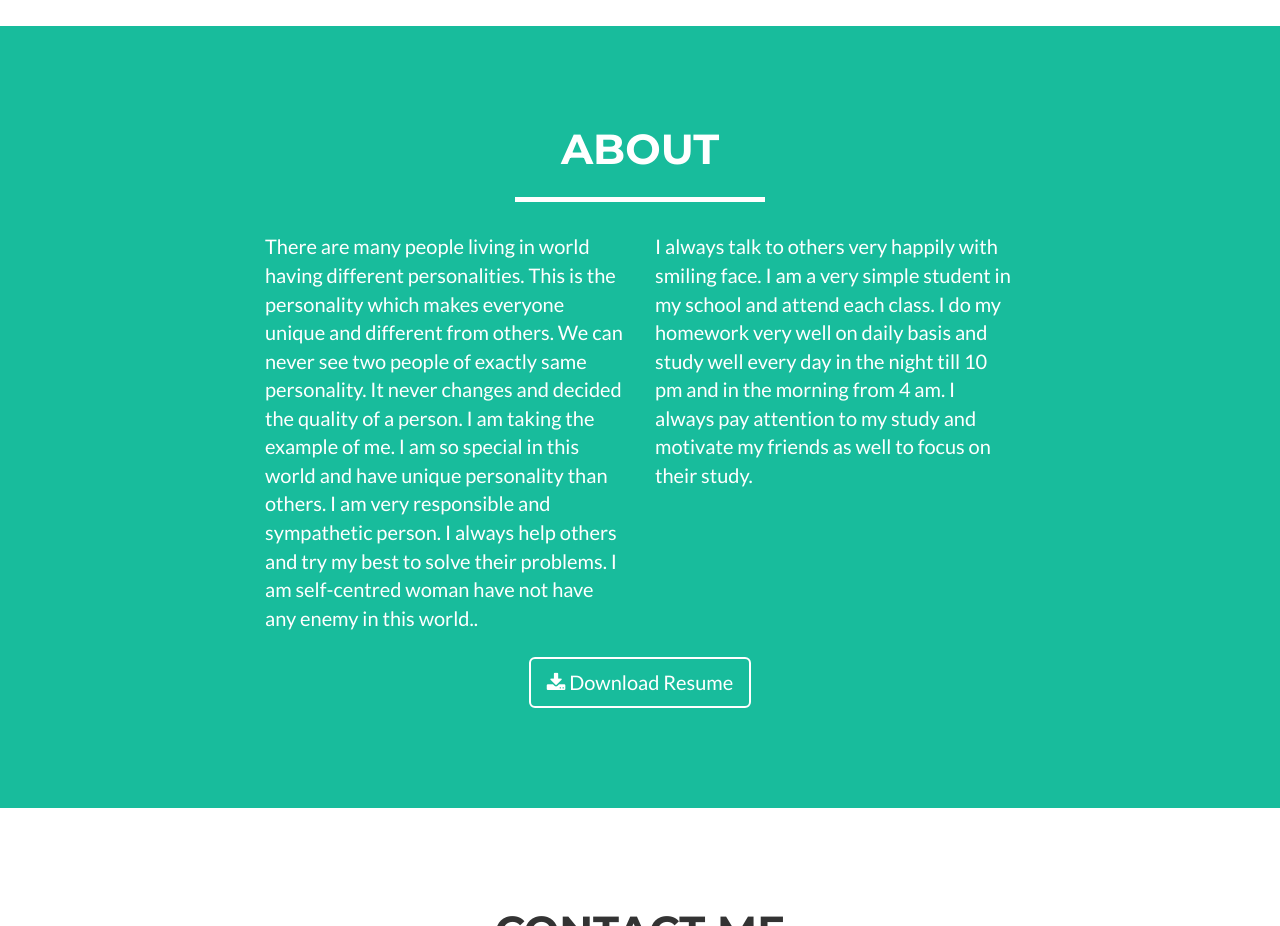
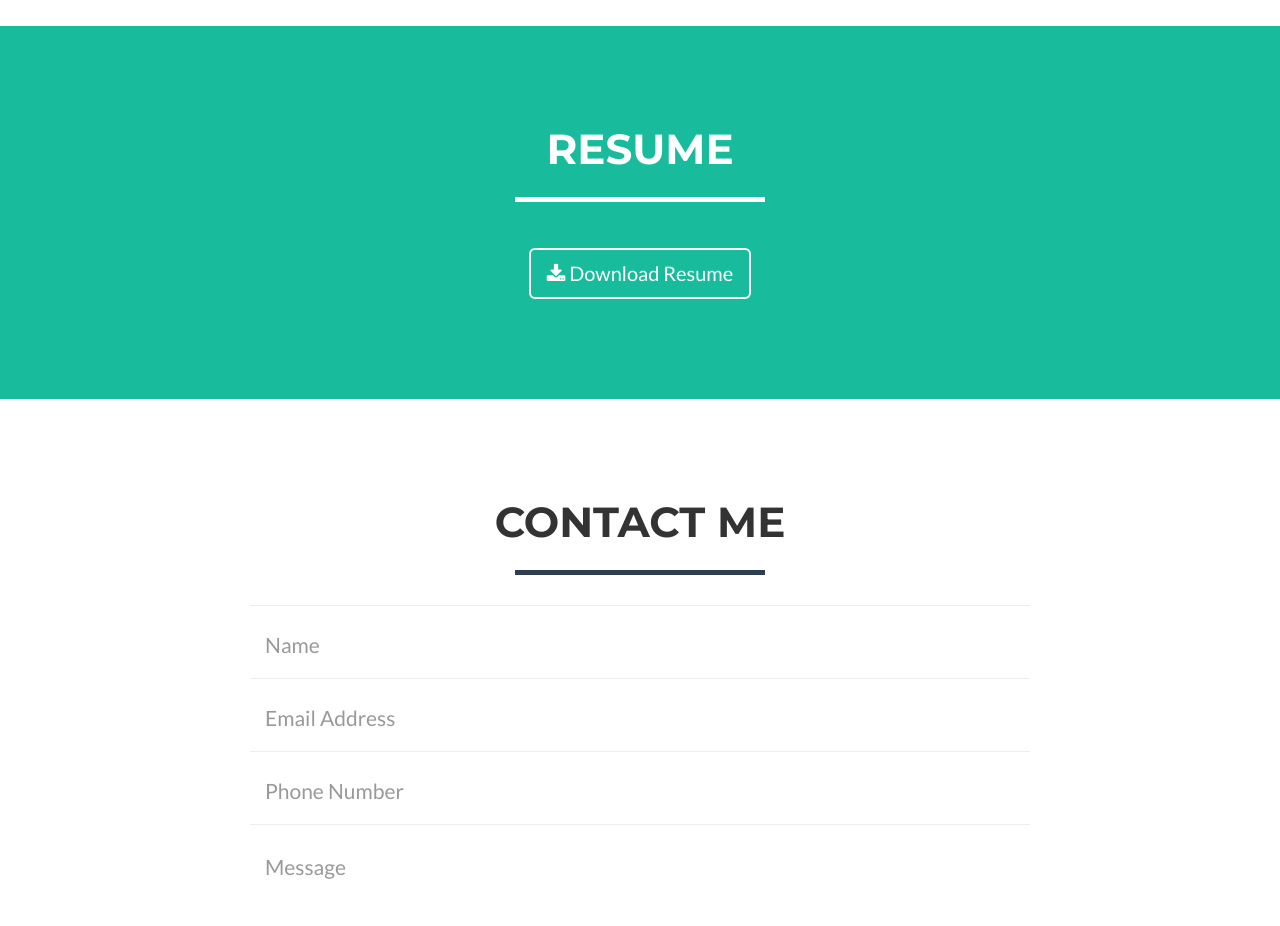
Before and after one commit to kanavanand/kanavanand.github.io, a website: page index.html in a window 1280 px wide. Shown: the part 2320-3246 px from the top of the page. Drawn offline with nearby package versions, Linux system fonts and the light colour scheme.

Commit message:
Update index.html

```diff
--- a/index.html
+++ b/index.html
@@ -161,16 +161,14 @@
         <div class="container">
             <div class="row">
                 <div class="col-lg-12 text-center">
-                    <h2>About</h2>
+                    <h2>Resume</h2>
                     <hr class="star-light">
                 </div>
             </div>
             <div class="row">
                 <div class="col-lg-4 col-lg-offset-2">
-                    <p>There are many people living in world having different personalities. This is the personality which makes everyone unique and different from others. We can never see two people of exactly same personality. It never changes and decided the quality of a person. I am taking the example of me. I am so special in this world and have unique personality than others. I am very responsible and sympathetic person. I always help others and try my best to solve their problems. I am self-centred woman have not have any enemy in this world..</p>
                 </div>
                 <div class="col-lg-4">
-                    <p>I always talk to others very happily with smiling face. I am a very simple student in my school and attend each class. I do my homework very well on daily basis and study well every day in the night till 10 pm and in the morning from 4 am. I always pay attention to my study and motivate my friends as well to focus on their study.</p>
                 </div>
                 <div class="col-lg-8 col-lg-offset-2 text-center">
                     <a href="#" download ="kanav.pdf"class="btn btn-lg btn-outline">
```
